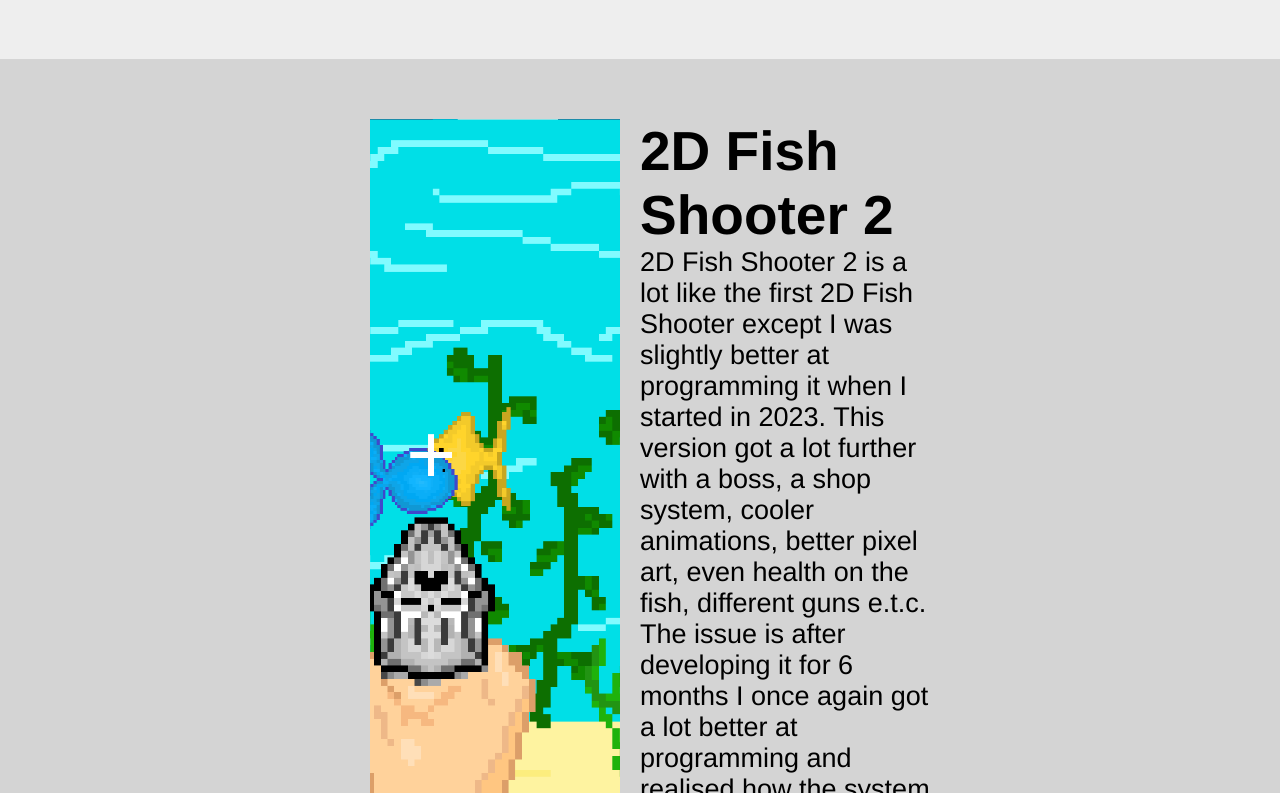
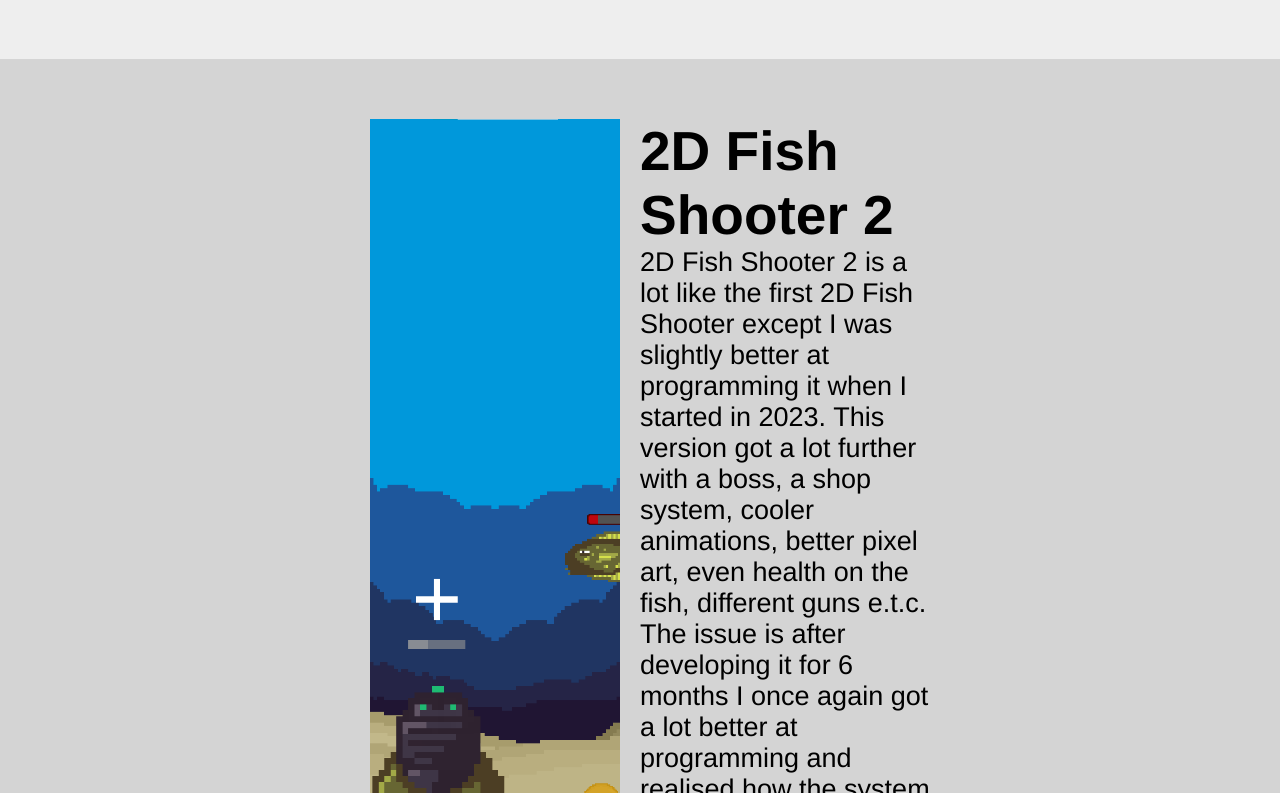
Before and after one commit to Christian-Irvine/svelte_2023_webdev1, a SvelteKit app: page /games in a window 1280 px wide. Shown: the part 5287-6080 px from the top of the page. Built offline with nearby package versions, Linux system fonts and the light colour scheme.

Commit message:
Added 2DFishShooter2 Image

```diff
--- a/src/routes/games/+page.svelte
+++ b/src/routes/games/+page.svelte
@@ -76,7 +76,7 @@
         text="2D Fish Shooter 2 is a lot like the first 2D Fish Shooter except I was slightly better at programming it when I started in 2023.
         This version got a lot further with a boss, a shop system, cooler animations, better pixel art, even health on the fish, different guns e.t.c.
         The issue is after developing it for 6 months I once again got a lot better at programming and realised how the system wasn't great to maintain so moved on again."
-        image="Games/2DFishShooter1.png"
+        image="Games/2DFishShooter2.png"
     />
 
     <ArticleImage
```
